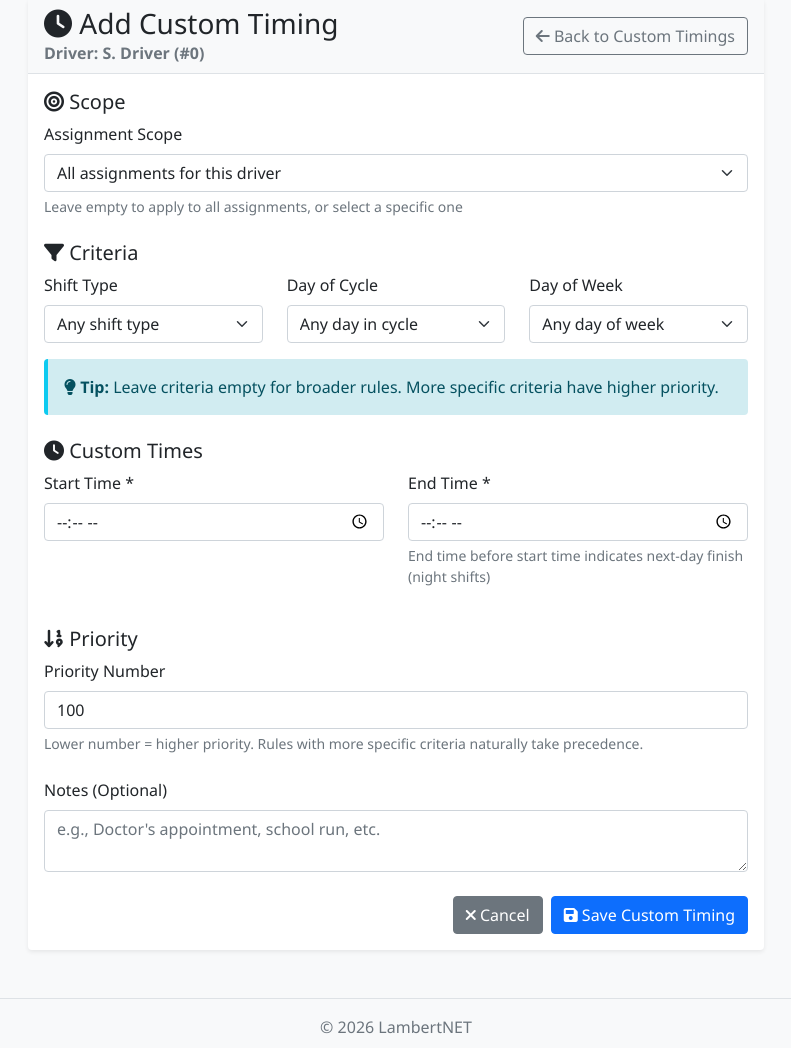
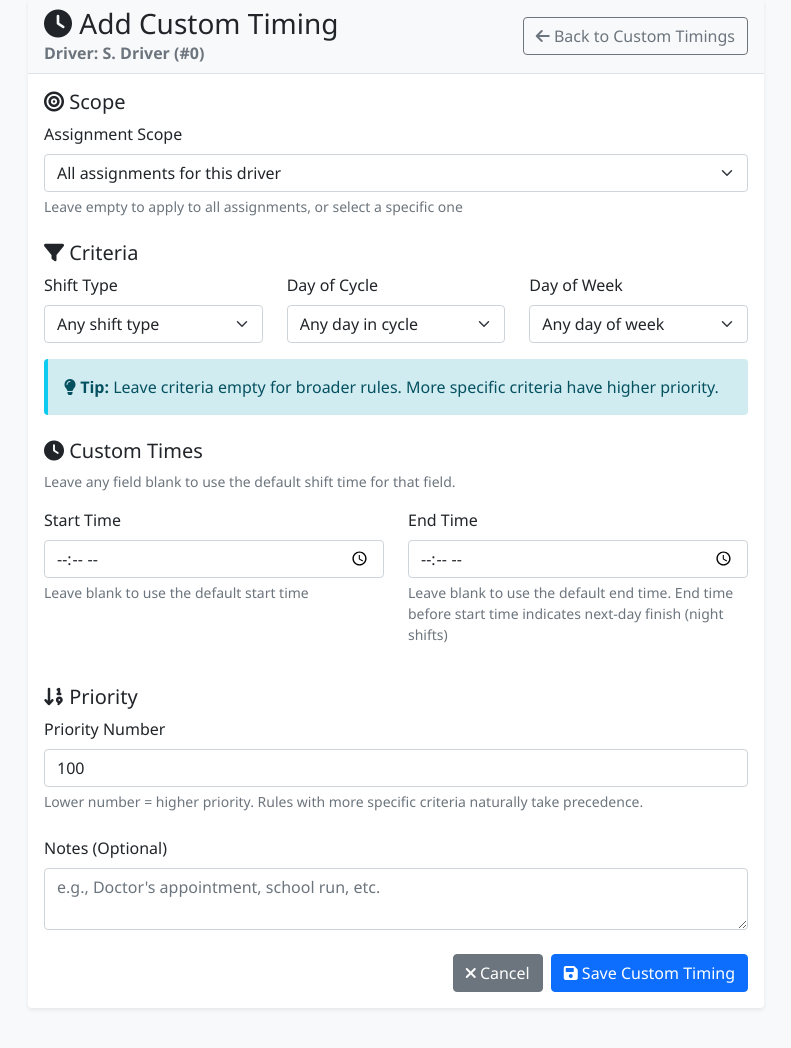
Before and after one commit to lambo28/shift-sheets, a Flask app: page /driver/1/custom-timings/add in a window 1280 px wide. Shown: the part 82-1130 px from the top of the page, without its empty margins (244-1035 px from the left). Run offline with Flask 3, Linux system fonts and the light colour scheme; tables that the repository leaves empty hold one stand-in row (values such as "Sample post").

Commit message:
Allow blank timing fields in custom timings – fall back to default shift times
Co-authored-by: lambo28 <65790079+lambo28@users.noreply.github.com>

```diff
--- a/app.py
+++ b/app.py
@@ -185,9 +185,9 @@ class DriverCustomTiming(db.Model):
     day_of_cycle = db.Column(db.Integer, nullable=True)   # 0-based day in cycle, NULL for any
     day_of_week = db.Column(db.Integer, nullable=True)    # 0=Monday, 6=Sunday, NULL for any
 
-    # Times
-    start_time = db.Column(db.Time, nullable=False)
-    end_time = db.Column(db.Time, nullable=False)
+    # Times (NULL means "use the default shift time for this field")
+    start_time = db.Column(db.Time, nullable=True)
+    end_time = db.Column(db.Time, nullable=True)
 
     # Priority (lower number = higher priority)
     priority = db.Column(db.Integer, default=100)
@@ -481,8 +481,19 @@ def get_drivers_for_date(target_date):
 
             # Get start and end times
             if custom_timing:
-                start_time = custom_timing.start_time
-                end_time = custom_timing.end_time
+                default_timing = timings_dict.get(shift_type)
+                if custom_timing.start_time is not None:
+                    start_time = custom_timing.start_time
+                elif default_timing:
+                    start_time = default_timing.start_time
+                else:
+                    start_time = None
+                if custom_timing.end_time is not None:
+                    end_time = custom_timing.end_time
+                elif default_timing:
+                    end_time = default_timing.end_time
+                else:
+                    end_time = None
                 timing_note = custom_timing.notes or "Custom timing"
                 is_custom = True
             else:
@@ -1745,9 +1756,20 @@ def get_cars_working_at_time(target_date, target_time):
             )
 
             if custom_timing:
-                # Use custom timing
-                start_time = custom_timing.start_time
-                end_time = custom_timing.end_time
+                # Use custom timing, falling back to default for any null fields
+                default_timing = timings_dict.get(shift_type)
+                if custom_timing.start_time is not None:
+                    start_time = custom_timing.start_time
+                elif default_timing:
+                    start_time = default_timing.start_time
+                else:
+                    start_time = None
+                if custom_timing.end_time is not None:
+                    end_time = custom_timing.end_time
+                elif default_timing:
+                    end_time = default_timing.end_time
+                else:
+                    end_time = None
             else:
                 # Use default timing
                 timing = timings_dict[shift_type]
@@ -1755,6 +1777,8 @@ def get_cars_working_at_time(target_date, target_time):
                 end_time = timing.end_time
 
             # Handle overnight shifts (when end time is before start time)
+            if start_time is None or end_time is None:
+                continue  # Skip if timing could not be resolved
             if end_time < start_time:  # Night shift case
                 # Check if target time is after start OR before end (next day)
                 if target_time >= start_time or target_time < end_time:
@@ -1833,8 +1857,13 @@ def add_custom_timing(driver_id):
             day_of_cycle = parse_optional_int(day_of_cycle)
             day_of_week = parse_optional_int(day_of_week)
 
-            if not start_time or not end_time:
-                flash("Invalid start or end time", "error")
+            # Validate that at least one time override is provided, or a notes entry is given
+            if start_time_str and not start_time:
+                flash("Invalid start time format", "error")
+                return redirect(url_for("drivers"))
+
+            if end_time_str and not end_time:
+                flash("Invalid end time format", "error")
                 return redirect(url_for("drivers"))
 
             if priority is None:
--- a/templates/add_custom_timing.html
+++ b/templates/add_custom_timing.html
@@ -89,18 +89,20 @@
                     <!-- Times Section -->
                     <div class="mb-4">
                         <h5><i class="fas fa-clock"></i> Custom Times</h5>
+                        <p class="text-muted small mb-3">Leave any field blank to use the default shift time for that field.</p>
                         <div class="row">
                             <div class="col-md-6">
                                 <div class="mb-3">
-                                    <label for="start_time" class="form-label">Start Time *</label>
-                                    <input type="time" class="form-control" id="start_time" name="start_time" required>
+                                    <label for="start_time" class="form-label">Start Time</label>
+                                    <input type="time" class="form-control" id="start_time" name="start_time">
+                                    <div class="form-text">Leave blank to use the default start time</div>
                                 </div>
                             </div>
                             <div class="col-md-6">
                                 <div class="mb-3">
-                                    <label for="end_time" class="form-label">End Time *</label>
-                                    <input type="time" class="form-control" id="end_time" name="end_time" required>
-                                    <div class="form-text">End time before start time indicates next-day finish (night shifts)</div>
+                                    <label for="end_time" class="form-label">End Time</label>
+                                    <input type="time" class="form-control" id="end_time" name="end_time">
+                                    <div class="form-text">Leave blank to use the default end time. End time before start time indicates next-day finish (night shifts)</div>
                                 </div>
                             </div>
                         </div>
```
Also changed, not shown: migrate_db.py (+69 -13 lines), templates/driver_custom_timings.html (+12 -4 lines).
